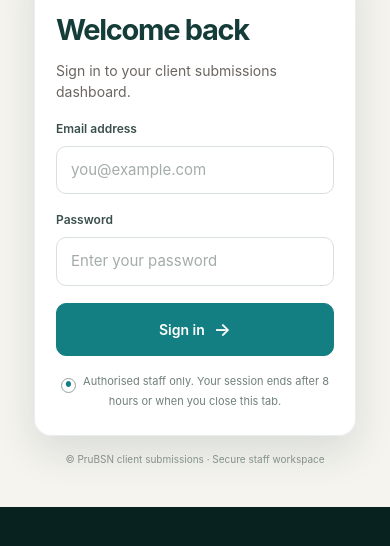
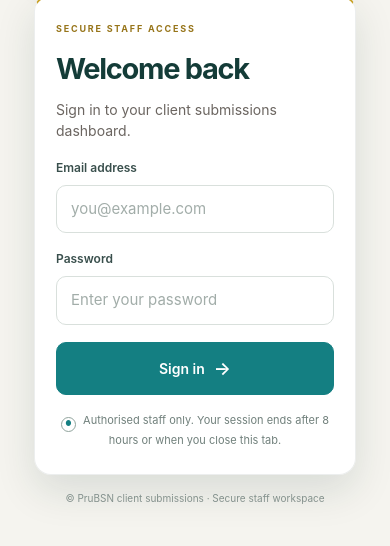
Before and after one commit to syakirbadry-tech/Client-Form, a plain HTML site: page admin/index.html in a window 390 px wide. Shown: the part 374-920 px from the top of the page. Before the commit the page ends 881 px from the top, so only its background shows below. Drawn offline with Linux system fonts and the light colour scheme.

Commit message:
Prevent overlap in mobile login layout

```diff
--- a/admin/admin.css
+++ b/admin/admin.css
@@ -378,7 +378,7 @@ body:has(.login-scene) { min-height: 100vh; background: #08231f; color: #17302d;
  .login-mobile-brand { width:100%; display:flex; gap:10px; padding:18px 4px 4px; }
  .login-mobile-brand .brand-mark { width:30px; height:30px; border-radius:10px 10px 10px 3px; font-size:19px; }
  .login-mobile-brand .brand-name { color:#143c38; font-size:11px; } .login-mobile-brand .brand-name small { color:#74837d; font-size:8px; }
- .login-wrap { margin-top:-31px; position:relative; z-index:3; }
+ .login-wrap { margin-top:8px; position:relative; z-index:3; }
  .login-card { max-width:520px; padding:25px 21px; gap:17px; border-radius:17px; box-shadow:0 16px 40px rgba(16,47,42,.12); }
  .login-card h1 { font-size:29px; } .login-card .input { min-height:48px; } .login-card .btn { min-height:49px; } .login-copyright { margin-top:16px; }
 }
```
